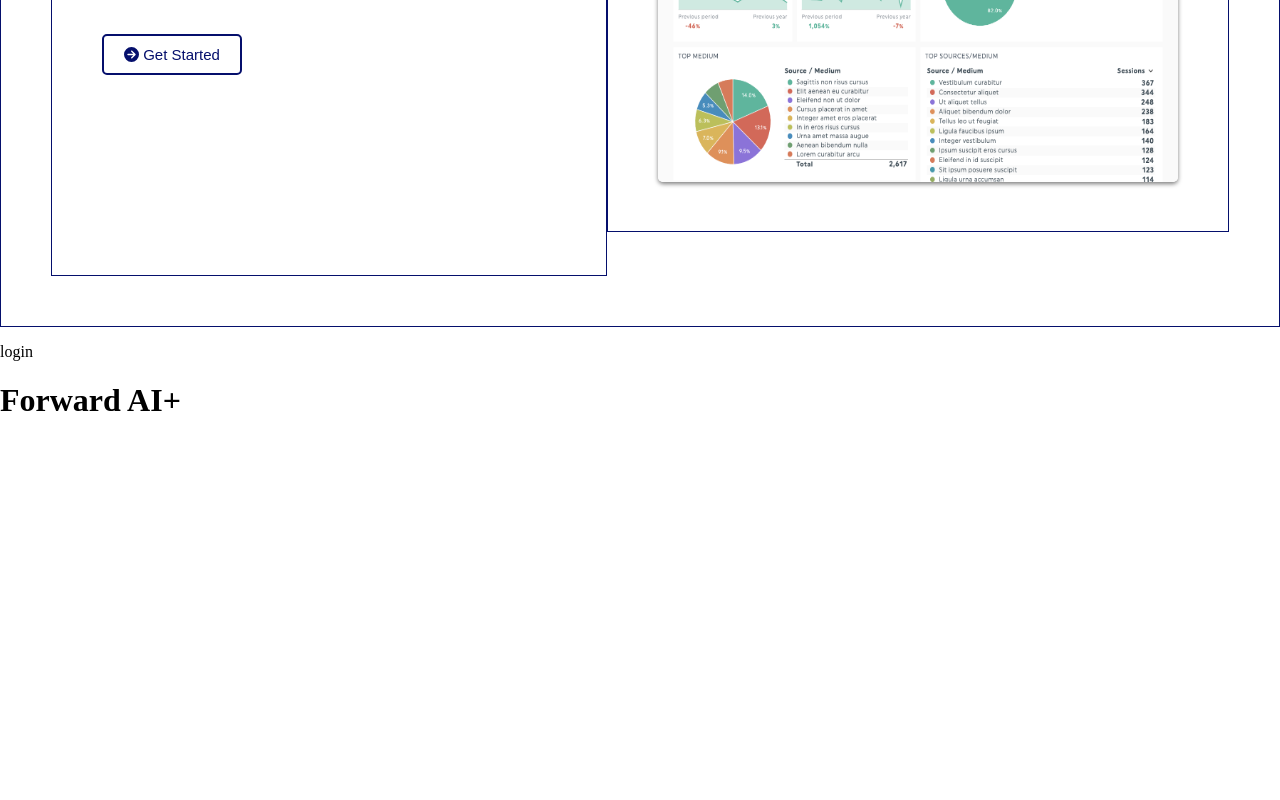
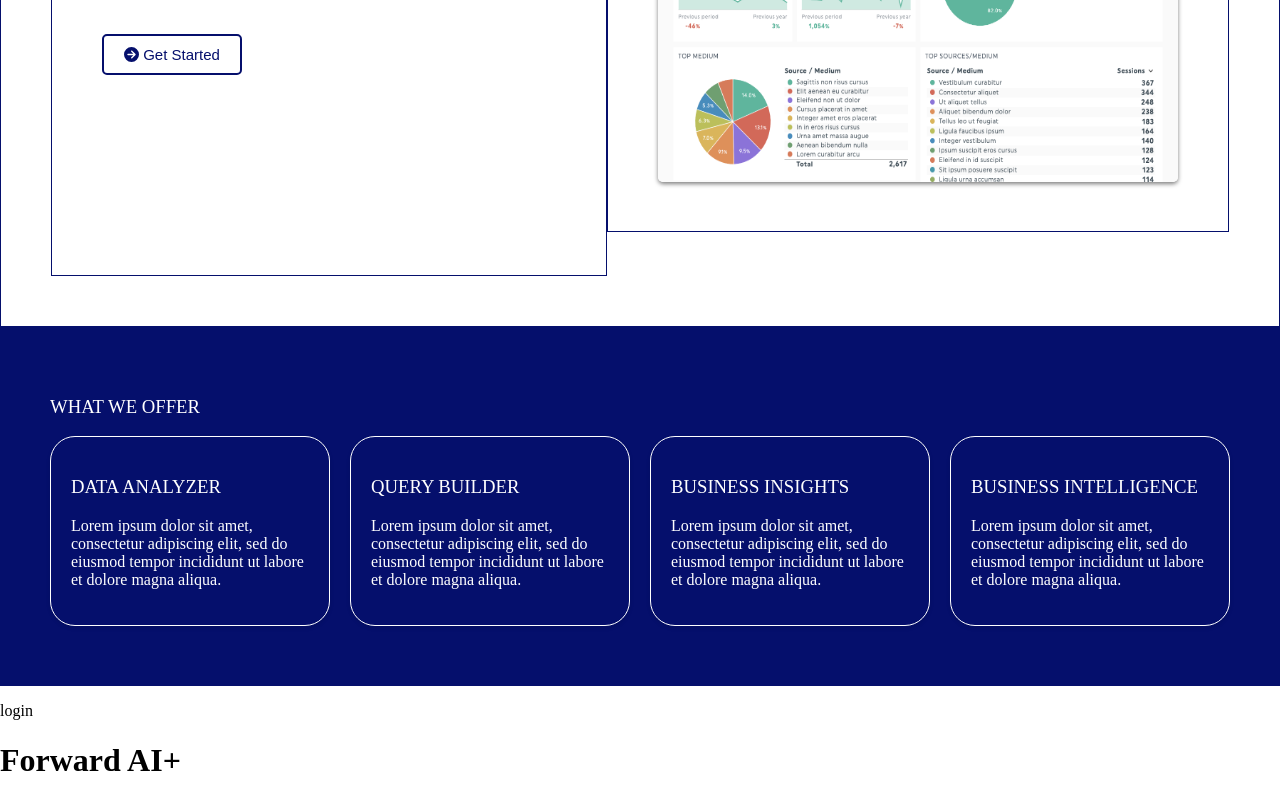
Before and after one commit to skyino7/ForwardAI, a React (Create React App) app in the folder frontend/: page / in a window 1280 px wide. Shown: the part 533-1333 px from the top of the page. Before the commit the page ends 974 px from the top, so only its background shows below. Built offline with nearby package versions, Linux system fonts and the light colour scheme.

Commit message:
WHAT WE OFFER component created

```diff
--- a/frontend/src/Component/Comp.css
+++ b/frontend/src/Component/Comp.css
@@ -128,3 +128,39 @@
     border-radius: 5px;
     box-shadow: 0 2px 4px rgba(0, 0, 0, 0.5);
   }
+
+  /* .offer {
+    height: 300px;
+    background-color: #050F6C;
+  } */
+
+  .offer {
+    background-color: #050F6C;
+    padding: 50px 50px 100px 50px;
+    color: #fff;
+  }
+
+  .offer h3 {
+    font-weight: 500;
+    text-transform: uppercase;
+  }
+
+
+  .offer-m {
+    display: grid;
+    height: 150px;
+    grid-template-columns: repeat(4, 1fr);
+    gap: 20px;
+  }
+
+  .column {
+    background-color: transparent;
+    padding: 20px;
+    border-radius: 25px;
+    border: #fff 1px solid;
+    box-shadow: 0 2px 4px rgba(0, 0, 0, 0.1);
+  }
+
+  .column h3 {
+    font-weight: 400;
+  }
--- /dev/null
+++ b/frontend/src/Component/Offer.jsx
@@ -0,0 +1,32 @@
+import React from 'react';
+import './Comp.css';
+
+const Offer = () => {
+  return (
+    <div className='offer'>
+      <h3>
+        What We Offer
+      </h3>
+      <div className="offer-m">
+        <div className='column'>
+          <h3>Data Analyzer</h3>
+          <p>Lorem ipsum dolor sit amet, consectetur adipiscing elit, sed do eiusmod tempor incididunt ut labore et dolore magna aliqua.</p>
+        </div>
+        <div className='column'>
+          <h3>Query Builder</h3>
+          <p>Lorem ipsum dolor sit amet, consectetur adipiscing elit, sed do eiusmod tempor incididunt ut labore et dolore magna aliqua.</p>
+        </div>
+        <div className='column'>
+          <h3>Business Insights</h3>
+          <p>Lorem ipsum dolor sit amet, consectetur adipiscing elit, sed do eiusmod tempor incididunt ut labore et dolore magna aliqua.</p>
+        </div>
+        <div className='column'>
+          <h3>Business intelligence</h3>
+          <p>Lorem ipsum dolor sit amet, consectetur adipiscing elit, sed do eiusmod tempor incididunt ut labore et dolore magna aliqua.</p>
+        </div>
+      </div>
+    </div>
+  )
+}
+
+export default Offer;
--- a/frontend/src/index.css
+++ b/frontend/src/index.css
@@ -1,7 +1,7 @@
 body {
   margin: 0;
   font-family: CMG Sans;
-  overflow: hidden;
+  /* overflow: hidden; */
 }
 
 /* .navbar {
--- a/frontend/src/pages/login.jsx
+++ b/frontend/src/pages/login.jsx
@@ -1,12 +1,14 @@
 import React from 'react'
 import Navbar from '../Component/Navbar'
 import Banner from '../Component/Banner'
+import Offer from '../Component/Offer'
 
 const login = () => {
   return (
     <>
         <Navbar />
         <Banner />
+        <Offer />
         <p className='login'>login</p>
     </>
   )
```
